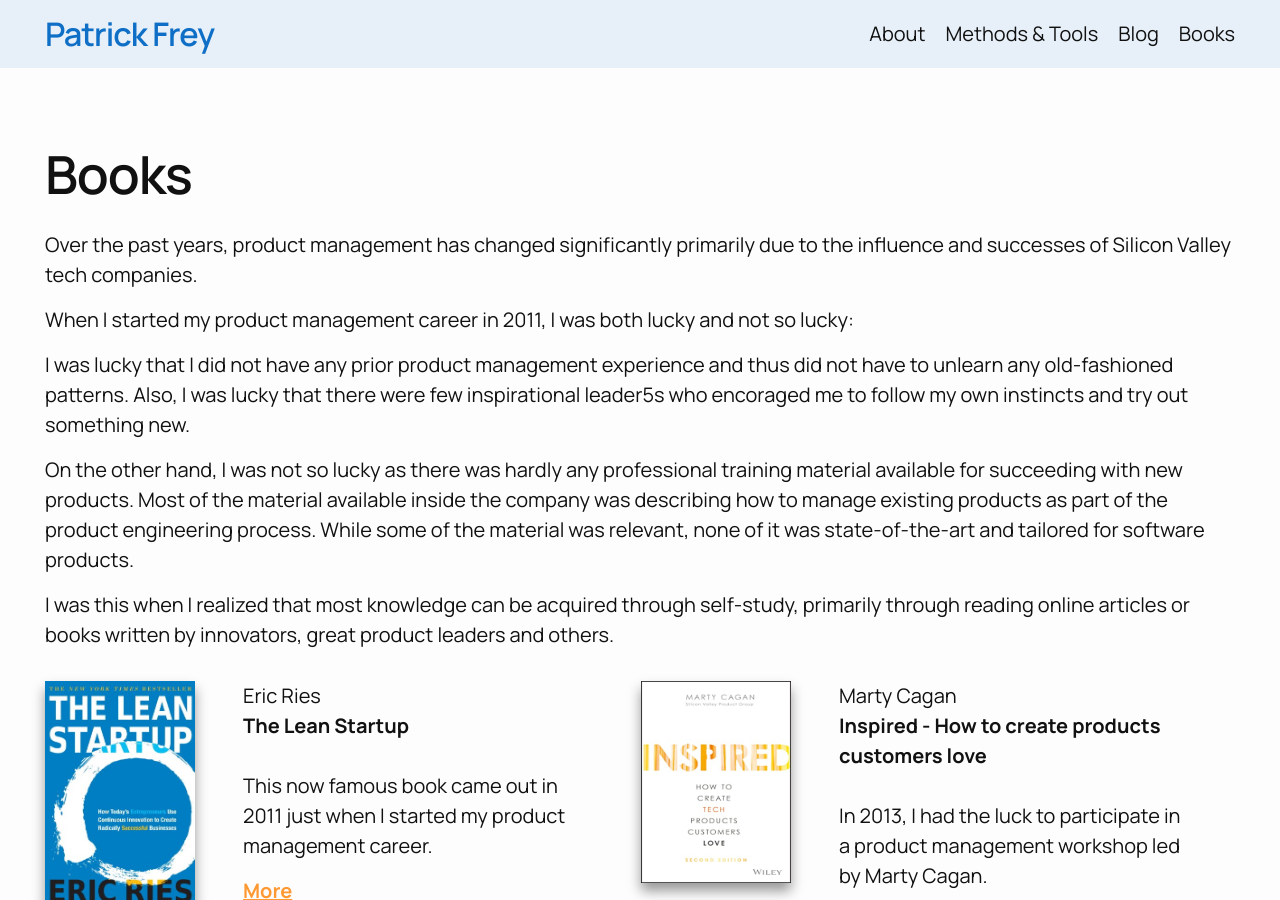
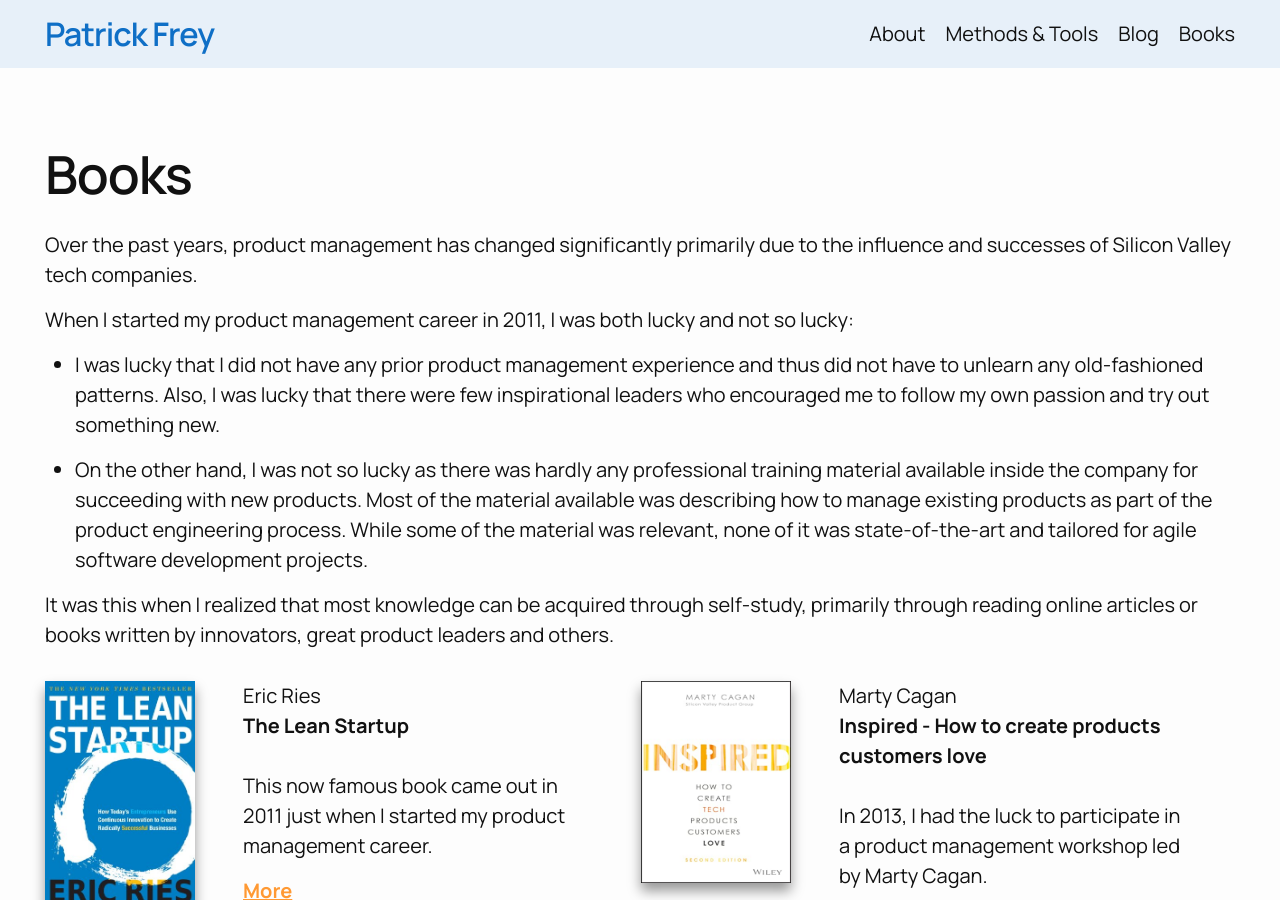
Before and after one commit to patrickfreyproductmanagement/patrickfreyproductmanagement.github.io, a Jekyll site: the page built from books.md, in a window 1280 px wide and 900 px high. Built offline with Jekyll 4.4.1, drawn with Linux system fonts in a browser that asks for light colours.

Commit message:
Fixed some typos in books page.

```diff
--- a/books.md
+++ b/books.md
@@ -8,11 +8,11 @@ Over the past years, product management has changed significantly primarily due
 
 When I started my product management career in 2011, I was both lucky and not so lucky:
 
-I was lucky that I did not have any prior product management experience and thus did not have to unlearn any old-fashioned patterns. Also, I was lucky that there were few inspirational leader5s who encoraged me to follow my own instincts and try out something new.
+- I was lucky that I did not have any prior product management experience and thus did not have to unlearn any old-fashioned patterns. Also, I was lucky that there were few inspirational leaders who encouraged me to follow my own passion and try out something new.
 
-On the other hand, I was not so lucky as there was hardly any professional training material available for succeeding with new products. Most of the material available inside the company was describing how to manage existing products as part of the product engineering process. While some of the material was relevant, none of it was state-of-the-art and tailored for software products.
+- On the other hand, I was not so lucky as there was hardly any professional training material available inside the company for succeeding with new products. Most of the material available was describing how to manage existing products as part of the product engineering process. While some of the material was relevant, none of it was state-of-the-art and tailored for agile software development projects.
 
-I was this when I realized that most knowledge can be acquired through self-study, primarily through reading online articles or books written by innovators, great product leaders and others.
+It was this when I realized that most knowledge can be acquired through self-study, primarily through reading online articles or books written by innovators, great product leaders and others.
 
 <!--
 <ul>
```
